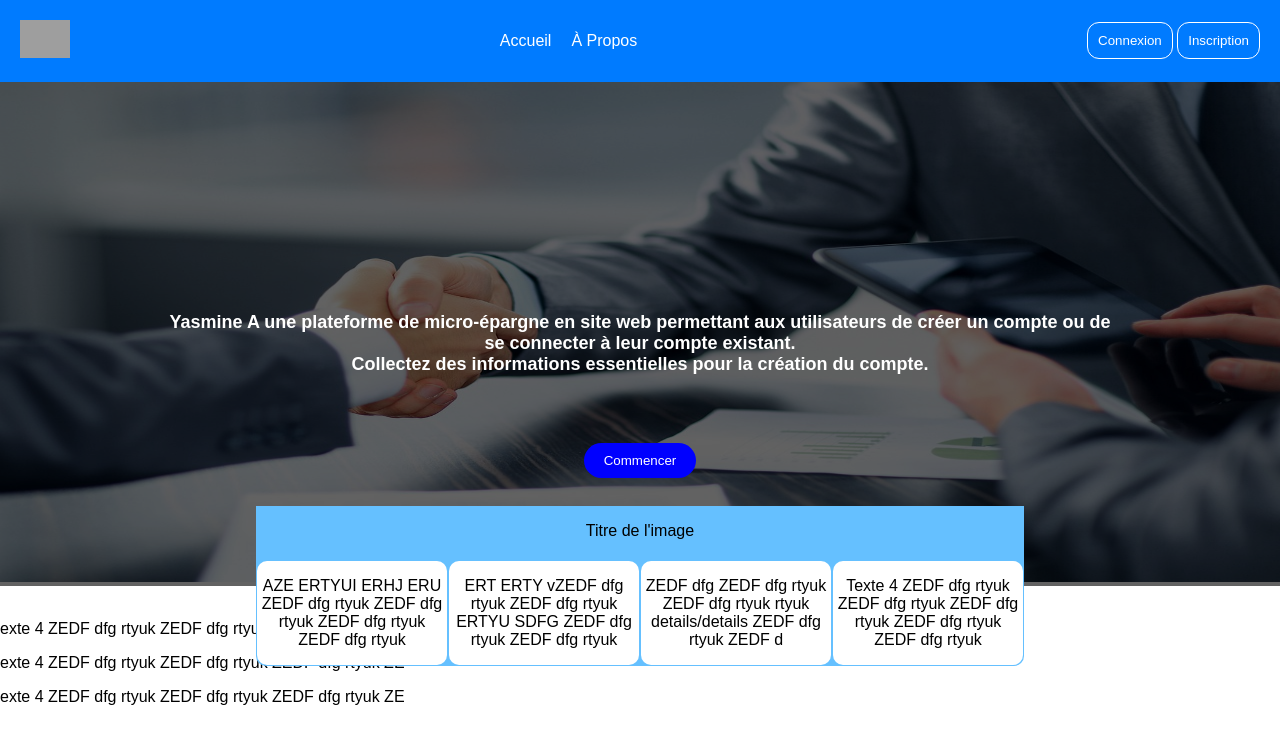
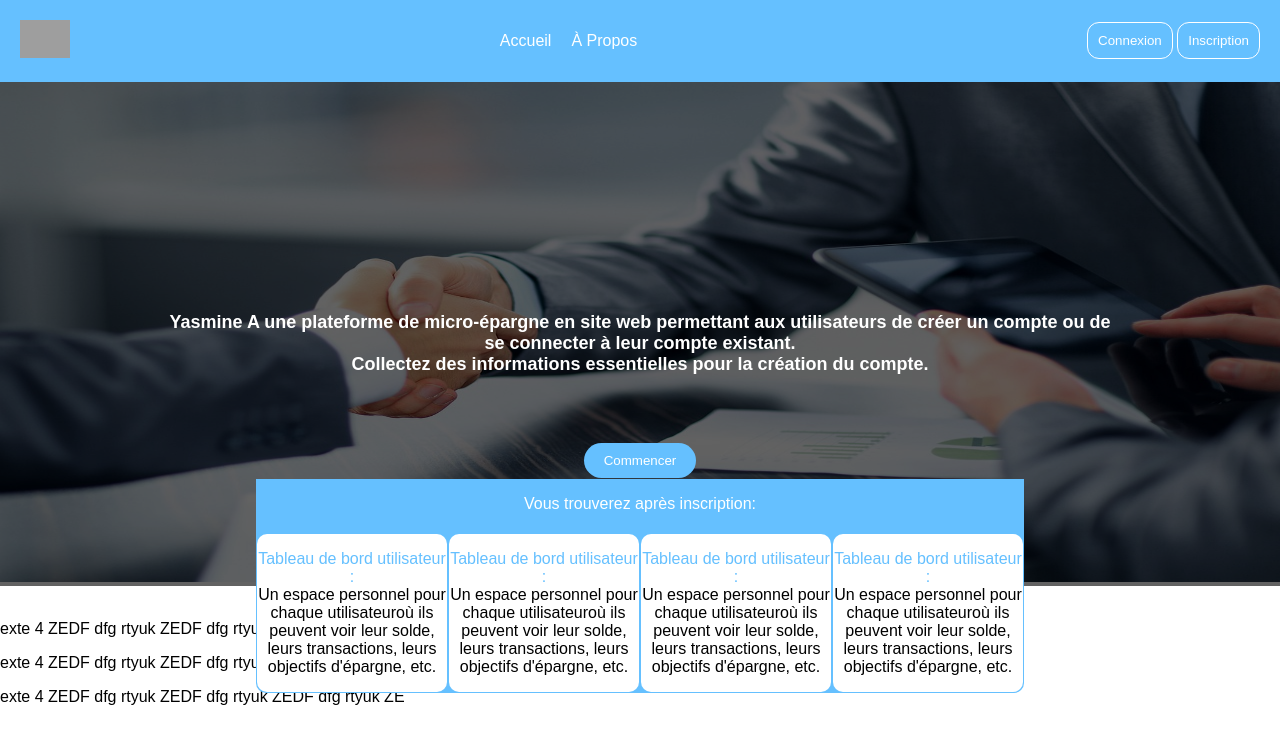
Before and after one commit to Yasmineaka/Yaka-MF, a Python web app: template templates/accueil.html in a window 1280 px wide. Shown: the top 744 px of the page. Run offline with Jinja, Linux system fonts and the light colour scheme; the template is opened without the code that fills it, so the values that code supplies are empty; grey boxes are pictures that could not be loaded.

Commit message:
nouvlle page

```diff
--- a/couleur.txt
+++ b/couleur.txt
@@ -2,3 +2,4 @@ bleu 007BFF
 bleu ciel 65C0FF
 noir 000000
 bleu cassé 65C0FF
+hover bleu #65bfff75
--- a/static/css/accueil.css
+++ b/static/css/accueil.css
@@ -12,7 +12,7 @@ body {
     justify-content: space-between;
     align-items: center;
     padding: 20px;
-    background-color: #007BFF;
+    background-color: #65C0FF;
     color: white;
 }
 
@@ -40,7 +40,7 @@ body {
 
 /* Style pour les boutons */
 .boutons button {
-    background-color: #007BFF;
+    background-color: #65C0FF;
     color: white;
     border: 1px solid white;
     padding: 10px 10px;
@@ -49,7 +49,7 @@ body {
 }
 
 .boutons button:hover {
-    background-color: #0056b3;
+    background-color: #08080800;
 }
 
 
@@ -107,10 +107,10 @@ body {
 }
 
 .bouton-commencer:hover {
-    background-color: #0056b3;
+    background-color: #65bfff75;
 }
 .div_apropos{
-    background: #007BFF;
+    background: #65C0FF;
     width: 100%;
     height: 500px;
 }
@@ -133,7 +133,9 @@ body {
     border-radius: 0 0 10px 10px;
     text-align: center;
 }
-
+.texte-box p span{
+    color: #65C0FF;
+}
 .contenu-texte {
     margin-top: 20px;
 }
@@ -149,7 +151,7 @@ body {
 }
 
 .contenu-accueil button.bouton-commencer {
-    background-color: blue;
+    background-color: #65C0FF;
     color: white;
     border: none;
     border-radius: 20px;
@@ -159,7 +161,7 @@ body {
 }
 
 .contenu-accueil button.bouton-commencer:hover {
-    background-color: darkblue;
+    background-color: #65bfff75;
 }
 
 .section-accueil img {
@@ -183,7 +185,7 @@ body {
 }
 
 .bouton-commencer {
-    background-color: blue;
+    background-color: #65C0FF;
     color: white;
     border: none;
     border-radius: 20px;
@@ -193,13 +195,13 @@ body {
 
 /* Styles pour le bouton Commencer */
 .bouton-commencer:hover {
-    background-color: darkblue;
+    background-color: #65bfff75;
 }
 
 /* A propos */
 
 .div_apropos{
-    background-color: blue;
+    background-color: #65C0FF;
     width: 100%;
     height: 500px;
     position:static;
--- a/static/css/accueil2.css
+++ b/static/css/accueil2.css
@@ -76,7 +76,9 @@ body {
 }
 .texte-box p {
     font-size: 16px;
+    padding: 30px;
 }
+
 
 .contenu-accueil button.bouton-commencer {
     background-color: blue;
--- a/templates/accueil.html
+++ b/templates/accueil.html
@@ -32,19 +32,35 @@
         </section>
     </section>
     <div class="contenu-accueil">
-       <p> Titre de l'image</p>
+       <p style="color: white;"> Vous trouverez après inscription:</p>
         <div style="display: flex;" class="contenu-texte">
             <div class="texte-box">
-                <p>AZE ERTYUI ERHJ ERU ZEDF dfg rtyuk ZEDF dfg rtyuk ZEDF dfg rtyuk ZEDF dfg rtyuk </p>
+                <p><span>Tableau de bord utilisateur :</span> <br>
+                    Un espace personnel pour
+                    chaque utilisateuroù ils peuvent
+                    voir leur solde, leurs transactions,
+                    leurs objectifs d'épargne, etc.    </p>
             </div>
             <div class="texte-box">
-                <p>ERT ERTY vZEDF dfg rtyuk ZEDF dfg rtyuk ERTYU SDFG ZEDF dfg rtyuk ZEDF dfg rtyuk</p>
+                <p><span>Tableau de bord utilisateur : </span><br>
+                    Un espace personnel pour
+                    chaque utilisateuroù ils peuvent
+                    voir leur solde, leurs transactions,
+                     leurs objectifs d'épargne, etc.</p>
             </div>
             <div class="texte-box">
-                <p>ZEDF dfg ZEDF dfg rtyuk ZEDF dfg rtyuk rtyuk details/details ZEDF dfg rtyuk ZEDF d</p>
+                <p><span>Tableau de bord utilisateur :</span> <br>
+                    Un espace personnel pour
+                    chaque utilisateuroù ils peuvent
+                    voir leur solde, leurs transactions,
+                     leurs objectifs d'épargne, etc.</p>
             </div>
             <div class="texte-box">
-                <p>Texte 4 ZEDF dfg rtyuk ZEDF dfg rtyuk ZEDF dfg rtyuk ZEDF dfg rtyuk ZEDF dfg rtyuk</p>
+                <p><span>Tableau de bord utilisateur : </span><br>
+                    Un espace personnel pour
+                    chaque utilisateuroù ils peuvent
+                    voir leur solde, leurs transactions,
+                     leurs objectifs d'épargne, etc.</p>
             </div>
         </div>
     </div>
```
